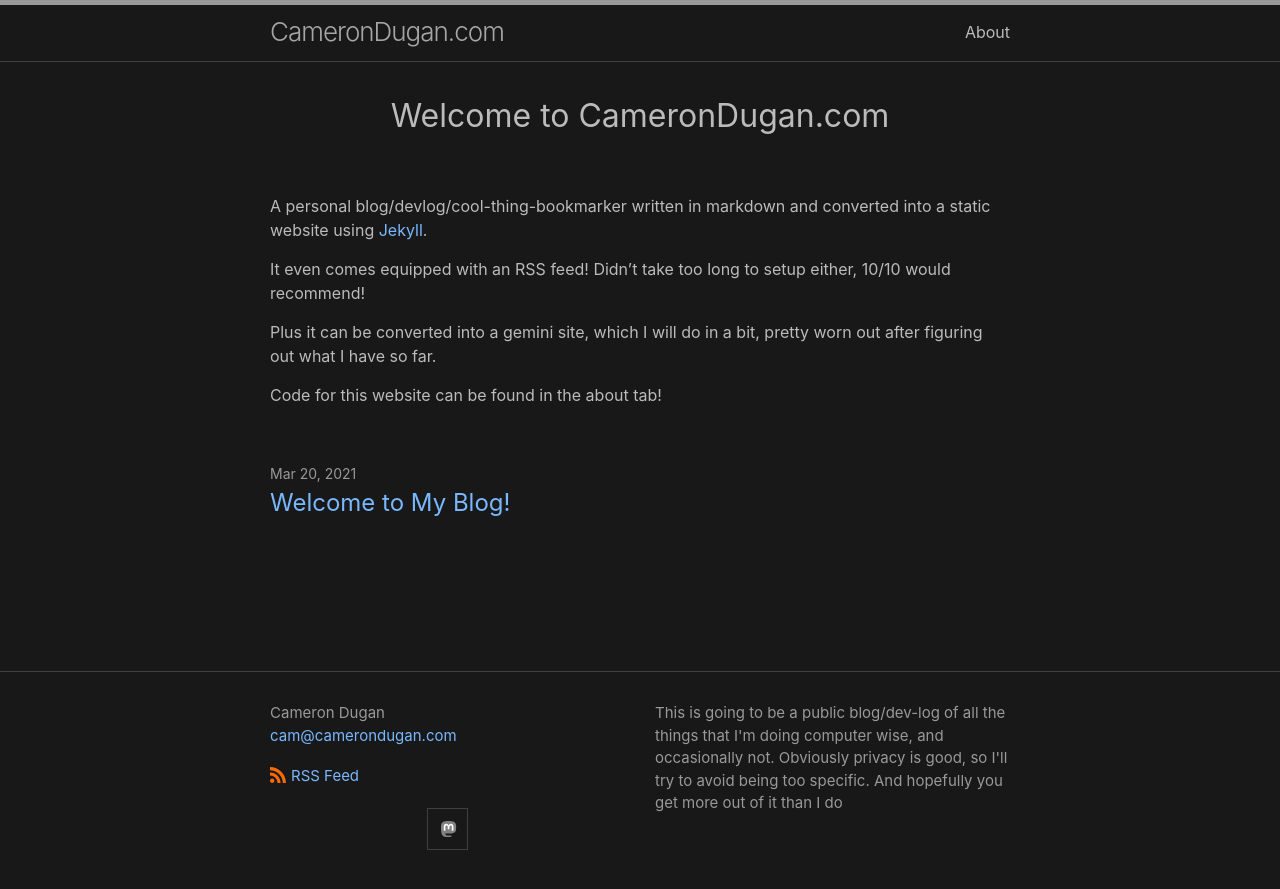
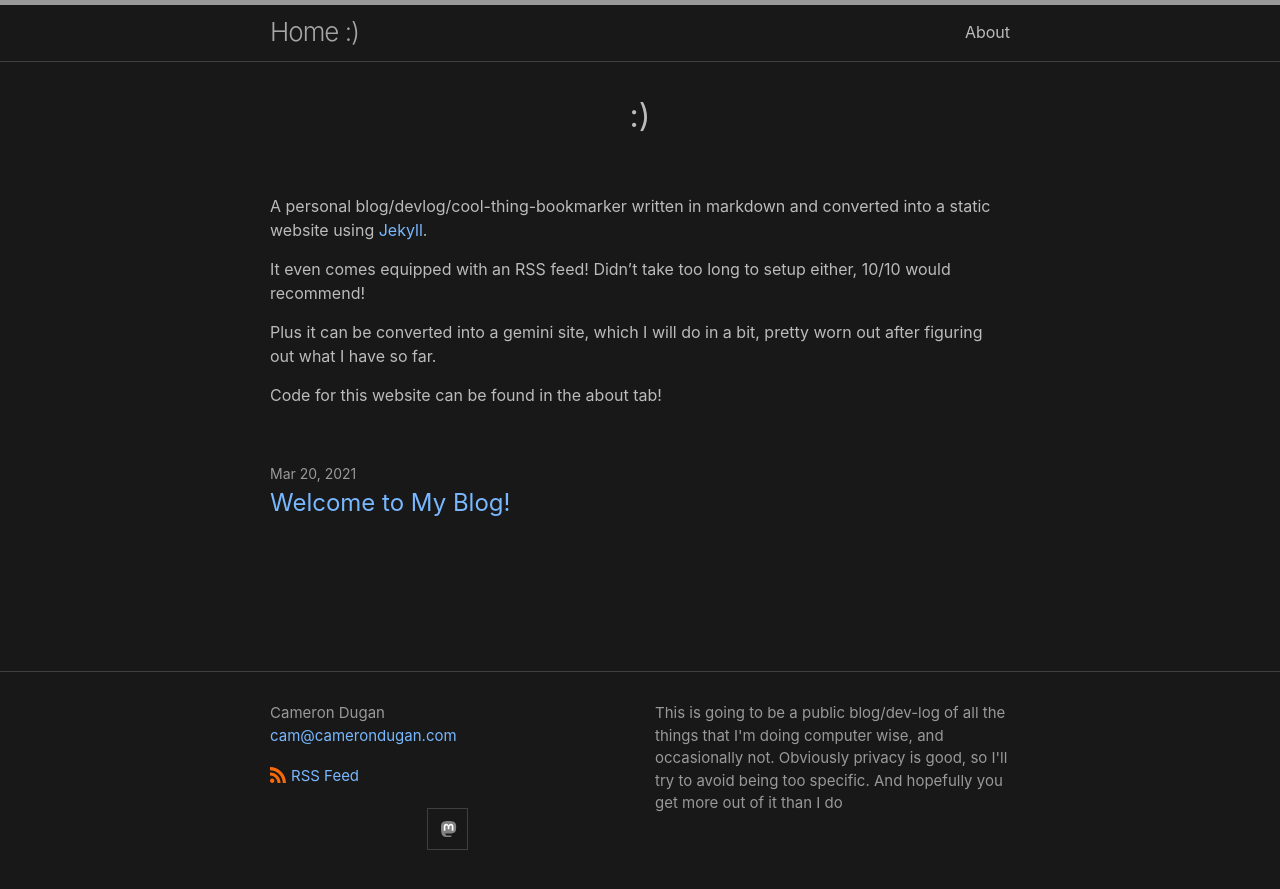
Before and after one commit to camerondugan/camerondugan.com, a Jekyll site: the page built from index.markdown, in a window 1280 px wide. Shown: the top 889 px of the page. Built offline with Jekyll 4.4.1, drawn with Linux system fonts in a browser that asks for light colours.

Commit message:
Prep For Server

```diff
--- a/_config.yml
+++ b/_config.yml
@@ -19,7 +19,7 @@
 # in the templates via {{ site.myvariable }}.
 baseurl: "/" # the subpath of your site, e.g. /blog
 url: https://www.camerondugan.com # the base hostname & protocol for your site, e.g. http://example.com
-title: CameronDugan.com
+title: Home :)
 author:
   name: Cameron Dugan
   email: cam@camerondugan.com
--- a/index.markdown
+++ b/index.markdown
@@ -5,7 +5,7 @@
 layout: home
 ---
 
-# <center> Welcome to CameronDugan.com</center>
+# <center>:)</center>
 
 <br>
 
```
Also changed, not shown: 5 other files.
